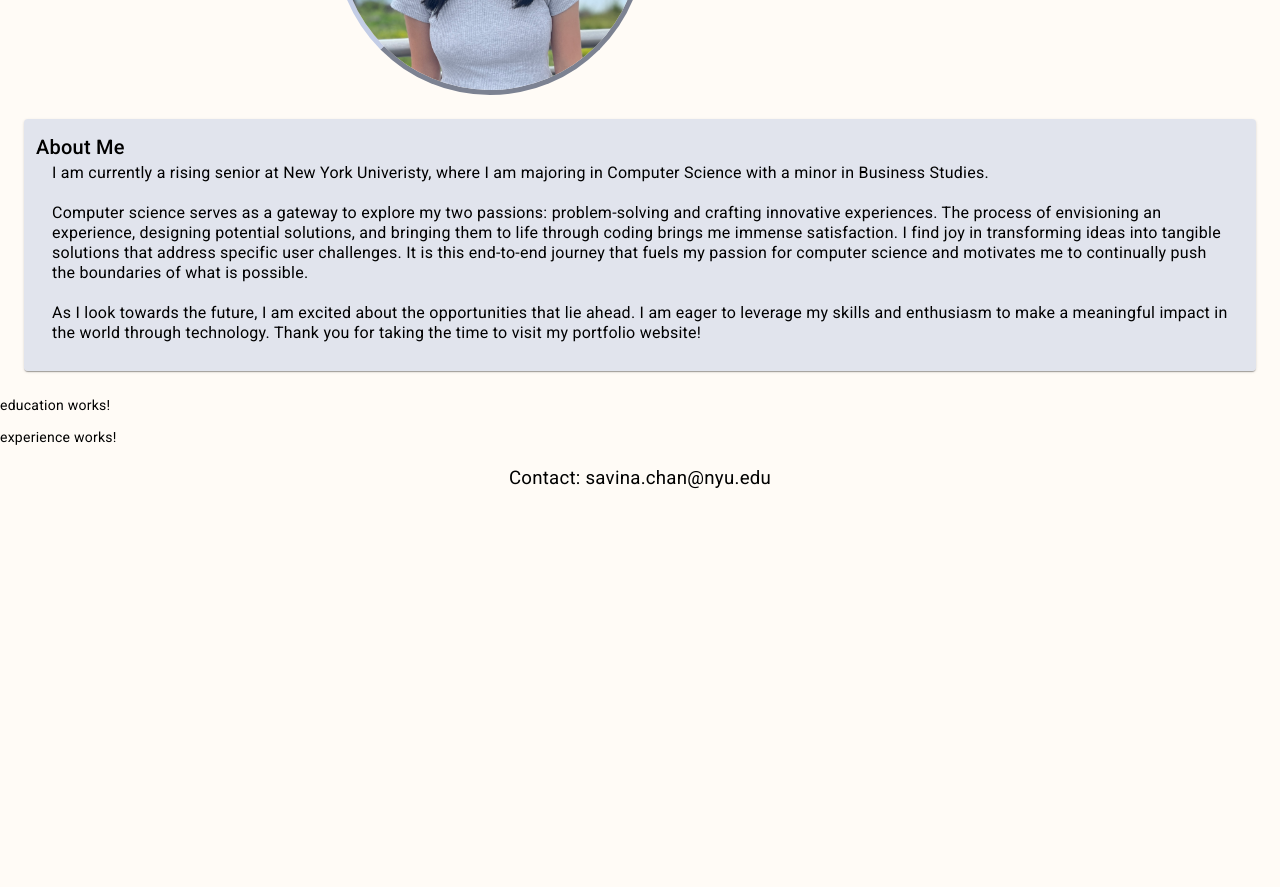
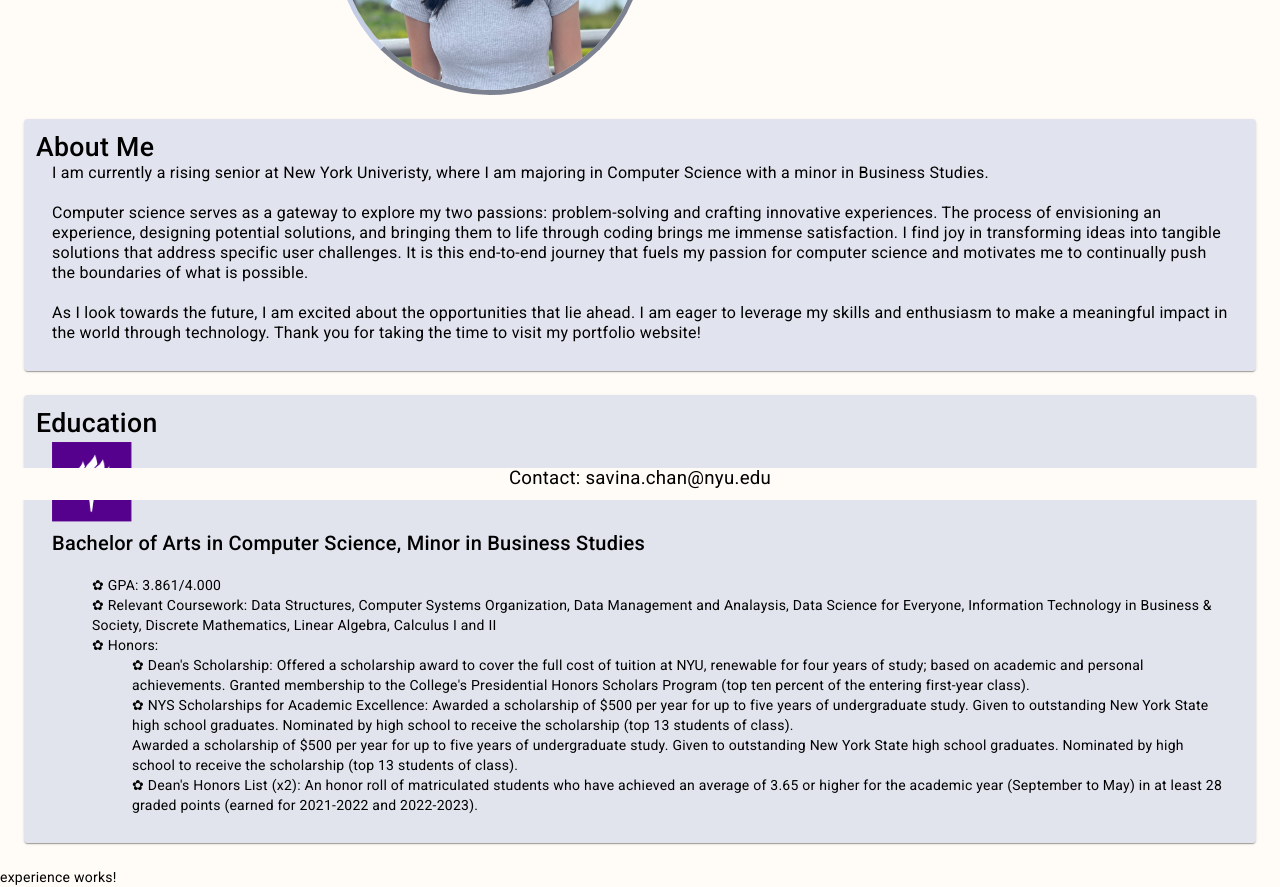
Before and after one commit to savina-chan/savina-chan.github.io, an Angular app: page /app-education in a window 1280 px wide. Shown: the part 300-1187 px from the top of the page. Before the commit the page ends 800 px from the top, so only its background shows below. Built offline with nearby package versions, Linux system fonts and the light colour scheme.

Commit message:
updated education description and uploaded nyu logo

```diff
--- a/src/app/about-me/about-me.component.html
+++ b/src/app/about-me/about-me.component.html
@@ -1,6 +1,6 @@
 <div class="about-me">
     <mat-card class="about-me-section">
-        <mat-card-title>About Me</mat-card-title>
+        <mat-card-title id="title">About Me</mat-card-title>
         <mat-card-content>
             <p>
                 I am currently a rising senior at New York Univeristy, where I am majoring in Computer Science
--- a/src/app/about-me/about-me.component.scss
+++ b/src/app/about-me/about-me.component.scss
@@ -2,6 +2,9 @@
     margin: 1.5rem;
     padding: .75rem;
     background-color: rgba(195, 205, 230, 0.5);
+    #title {
+        font-size: 20pt;
+    }
     p {
         font-size: 12pt;
     }
--- a/src/app/app.component.scss
+++ b/src/app/app.component.scss
@@ -1,3 +1,8 @@
 .content {
    padding-top: 65px;
 }
+
+
+.mat-card-title {
+   font-size: 24px; /* Adjust the font size as needed */
+}
--- a/src/app/education/education.component.html
+++ b/src/app/education/education.component.html
@@ -1 +1,26 @@
-<p>education works!</p>
+<div class="education">
+    <mat-card class="education-section">
+        <mat-card-title id="title">Education</mat-card-title>
+        <mat-card-content>
+            <img id="nyu-logo" src="../../assets/images/nyu-logo.png">
+            <h2>Bachelor of Arts in Computer Science, Minor in Business Studies</h2>
+            <ul id="education-bullets">
+                <li class="flower-dots">&#10047; GPA: 3.861/4.000</li>
+                <li class="flower-dots">&#10047; Relevant Coursework: Data Structures, Computer Systems Organization, Data Management and Analaysis, Data Science for Everyone,
+                    Information Technology in Business & Society, Discrete Mathematics, Linear Algebra, Calculus I and II
+                </li>
+                <li class="flower-dots">&#10047; Honors:</li>
+                    <ul id="honors-bullets">
+                        <li class="flower-dots">&#10047; Dean's Scholarship: Offered a scholarship award to cover the full cost of tuition at NYU, renewable for four years of
+                            study; based on academic and personal achievements. Granted membership to the College's Presidential Honors Scholars Program (top ten percent of the
+                            entering first-year class).</li>
+                        <li class="flower-dots">&#10047; NYS Scholarships for Academic Excellence: Awarded a scholarship of $500 per year for up to five years of undergraduate
+                            study. Given to outstanding New York State high school graduates. Nominated by high school to receive the scholarship (top 13 students of class).</li>
+                        Awarded a scholarship of $500 per year for up to five years of undergraduate study. Given to outstanding New York State high school graduates. Nominated by high school to receive the scholarship (top 13 students of class).
+                        <li class="flower-dots">&#10047; Dean's Honors List (x2): An honor roll of matriculated students who have achieved an average of 3.65 or higher for the academic year (September to May) in at least 28 graded points
+                            (earned for 2021-2022 and 2022-2023).</li>
+                    </ul>
+            </ul>
+        </mat-card-content>
+    </mat-card>
+</div>
--- a/src/app/education/education.component.scss
+++ b/src/app/education/education.component.scss
@@ -0,0 +1,24 @@
+.education-section {
+    margin: 1.5rem;
+    padding: .75rem;
+    background-color: rgba(195, 205, 230, 0.5);
+
+    #title {
+        font-size: 20pt;
+    }
+
+    p {
+        font-size: 12pt;
+    }
+
+    #nyu-logo {
+        padding-top: 0.2rem;
+        height: 5rem;
+        width: auto;
+    }
+
+    #education-bullets, #honors-bullets {
+        list-style-type: none;
+    }
+
+}
--- a/src/app/home/home.component.html
+++ b/src/app/home/home.component.html
@@ -1,2 +1,3 @@
 <app-intro></app-intro>
 <app-about-me></app-about-me>
+<app-education></app-education>
```
Also changed, not shown: src/assets/images/nyu-logo.png (added).
